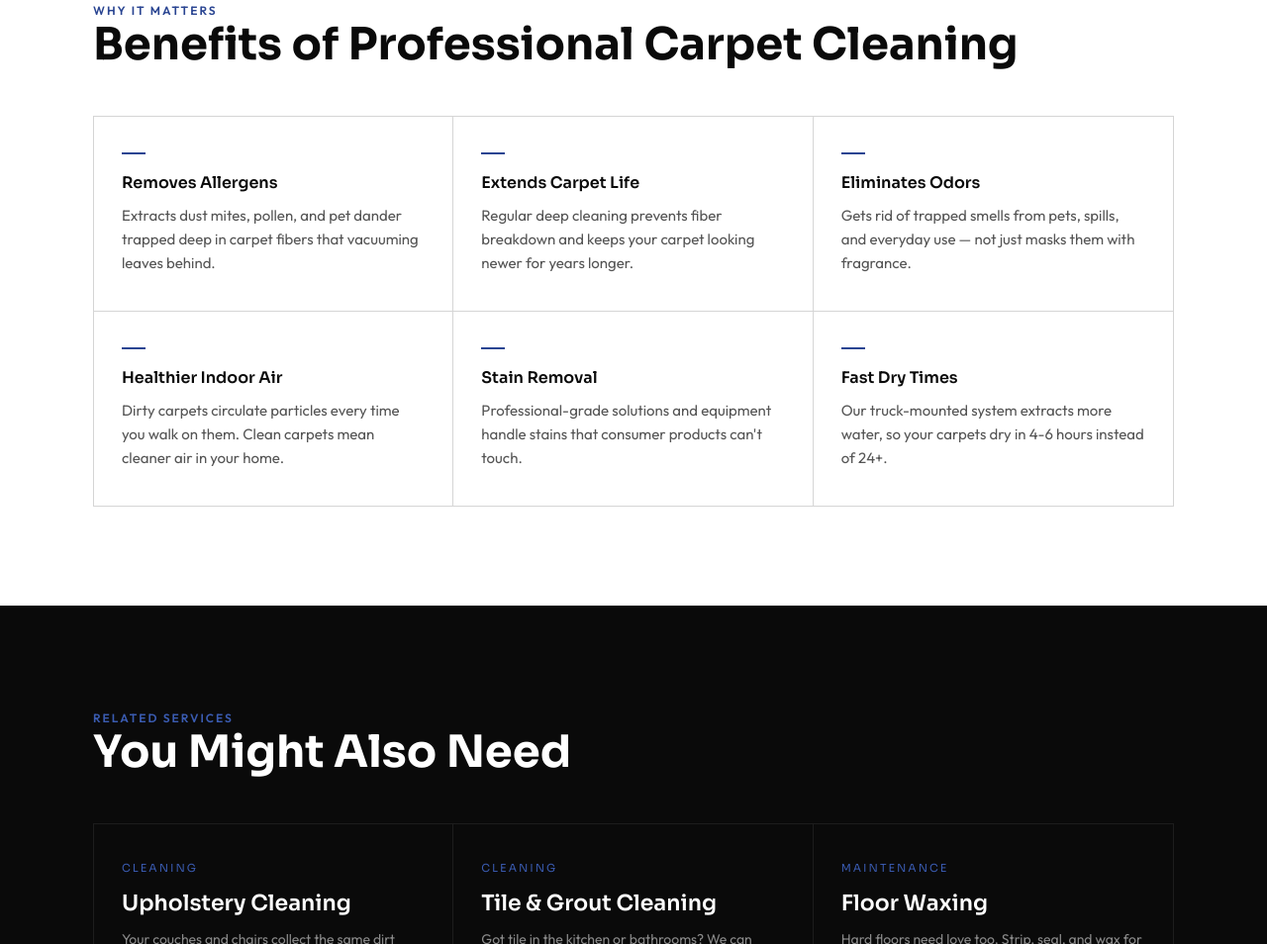
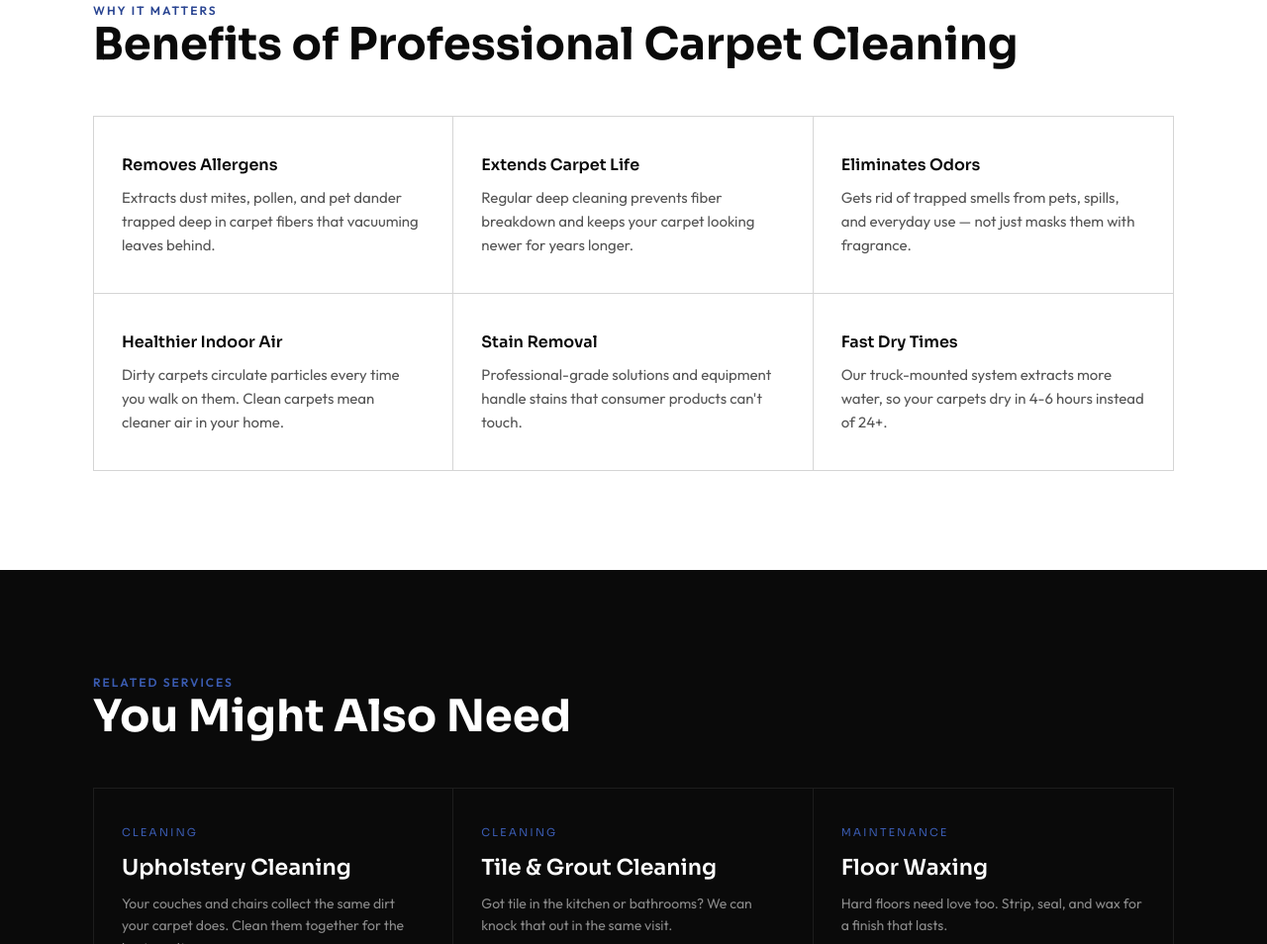
Before and after one commit to janongdeth/jakesfloorcare, a plain HTML site: page services/carpet-cleaning.html in a window 1280 px wide. Shown: the part 1674-2628 px from the top of the page at 99% size. Drawn offline with Linux system fonts and the light colour scheme.

Commit message:
fix: remove AI-looking blue marker lines from benefit sections
Co-Authored-By: Claude Opus 4.6 (1M context) <noreply@anthropic.com>

```diff
--- a/services/carpet-cleaning.html
+++ b/services/carpet-cleaning.html
@@ -26,7 +26,7 @@
 .benefit-item{padding:36px 28px;border-right:1px solid var(--gray-200);border-bottom:1px solid var(--gray-200)}
 .benefit-item:nth-child(3n){border-right:none}
 .benefit-item:nth-last-child(-n+3){border-bottom:none}
-.benefit-marker{width:24px;height:2px;background:var(--blue);margin-bottom:16px}
+
 .benefit-title{font-family:var(--ff-heading);font-weight:600;font-size:16px;color:var(--black);margin-bottom:8px}
 .benefit-desc{font-size:15px;color:var(--gray-600);line-height:1.6}
 .related-section{background:var(--black);color:#fff}
@@ -168,32 +168,32 @@
     <h2 class="section-title reveal">Benefits of Professional Carpet Cleaning</h2>
     <div class="benefits-grid">
       <div class="benefit-item reveal">
-        <div class="benefit-marker"></div>
+
         <h3 class="benefit-title">Removes Allergens</h3>
         <p class="benefit-desc">Extracts dust mites, pollen, and pet dander trapped deep in carpet fibers that vacuuming leaves behind.</p>
       </div>
       <div class="benefit-item reveal">
-        <div class="benefit-marker"></div>
+
         <h3 class="benefit-title">Extends Carpet Life</h3>
         <p class="benefit-desc">Regular deep cleaning prevents fiber breakdown and keeps your carpet looking newer for years longer.</p>
       </div>
       <div class="benefit-item reveal">
-        <div class="benefit-marker"></div>
+
         <h3 class="benefit-title">Eliminates Odors</h3>
         <p class="benefit-desc">Gets rid of trapped smells from pets, spills, and everyday use — not just masks them with fragrance.</p>
       </div>
       <div class="benefit-item reveal">
-        <div class="benefit-marker"></div>
+
         <h3 class="benefit-title">Healthier Indoor Air</h3>
         <p class="benefit-desc">Dirty carpets circulate particles every time you walk on them. Clean carpets mean cleaner air in your home.</p>
       </div>
       <div class="benefit-item reveal">
-        <div class="benefit-marker"></div>
+
         <h3 class="benefit-title">Stain Removal</h3>
         <p class="benefit-desc">Professional-grade solutions and equipment handle stains that consumer products can't touch.</p>
       </div>
       <div class="benefit-item reveal">
-        <div class="benefit-marker"></div>
+
         <h3 class="benefit-title">Fast Dry Times</h3>
         <p class="benefit-desc">Our truck-mounted system extracts more water, so your carpets dry in 4-6 hours instead of 24+.</p>
       </div>
```
Also changed, not shown: services/commercial-flooring.html (+7 -7 lines), services/concrete-coatings.html (+7 -7 lines), services/decorative-concrete.html (+7 -7 lines), services/epoxy-flooring.html (+7 -7 lines), services/floor-waxing.html (+7 -7 lines), services/industrial-flooring.html (+7 -7 lines), services/metallic-and-marble-epoxy.html (+7 -7 lines), services/tile-and-grout-cleaning.html (+7 -7 lines), services/tile-resurfacing.html (+7 -7 lines), services/upholstery-cleaning.html (+7 -7 lines).
